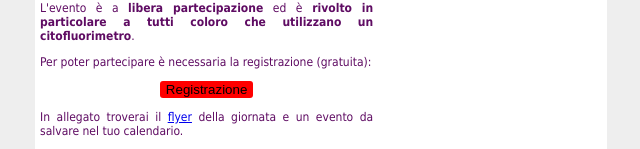
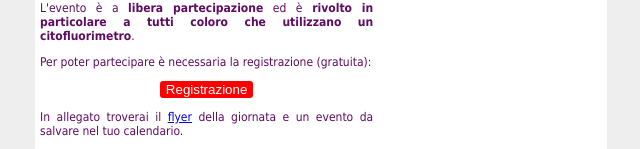
Before and after one commit to fabiocasciano/presentazioneBC, a plain HTML site: page docs/index.html in a window 1280 px wide. Shown: the part 622-771 px from the top of the page, without its empty margins (319-959 px from the left). Drawn offline with Linux system fonts and the light colour scheme.

Commit message:
Update index.html

```diff
--- a/docs/index.html
+++ b/docs/index.html
@@ -119,7 +119,7 @@ src="http://discover.beckman.eu/l/162241/2017-03-14/qh95j/162241/24775/cytoFLEX_
                             <div align="center">
                               <form
                                 action="http://discover.beckman.eu/RSCSFerrara"
-                                target="_blank"> <input style="background-color:red; border-radius: 3px;border:none;" value="Registrazione" onmouseover="this.style.color='black'" onmouseout="this.style.color='white'" type="submit">
+                                target="_blank"> <input style="background-color:red; color:white; border-radius: 3px;border:none;" value="Registrazione" onmouseover="this.style.color='black'" onmouseout="this.style.color='white'" type="submit">
 </form></div>
                             <p align="justify">In allegato troverai il
 <a href="https://drive.google.com/file/d/0B_x3CALBCTgYVEdpaFFGeVRhUUU/view?usp=sharing" target="_blank">                              flyer</a> della giornata e un evento da
```
